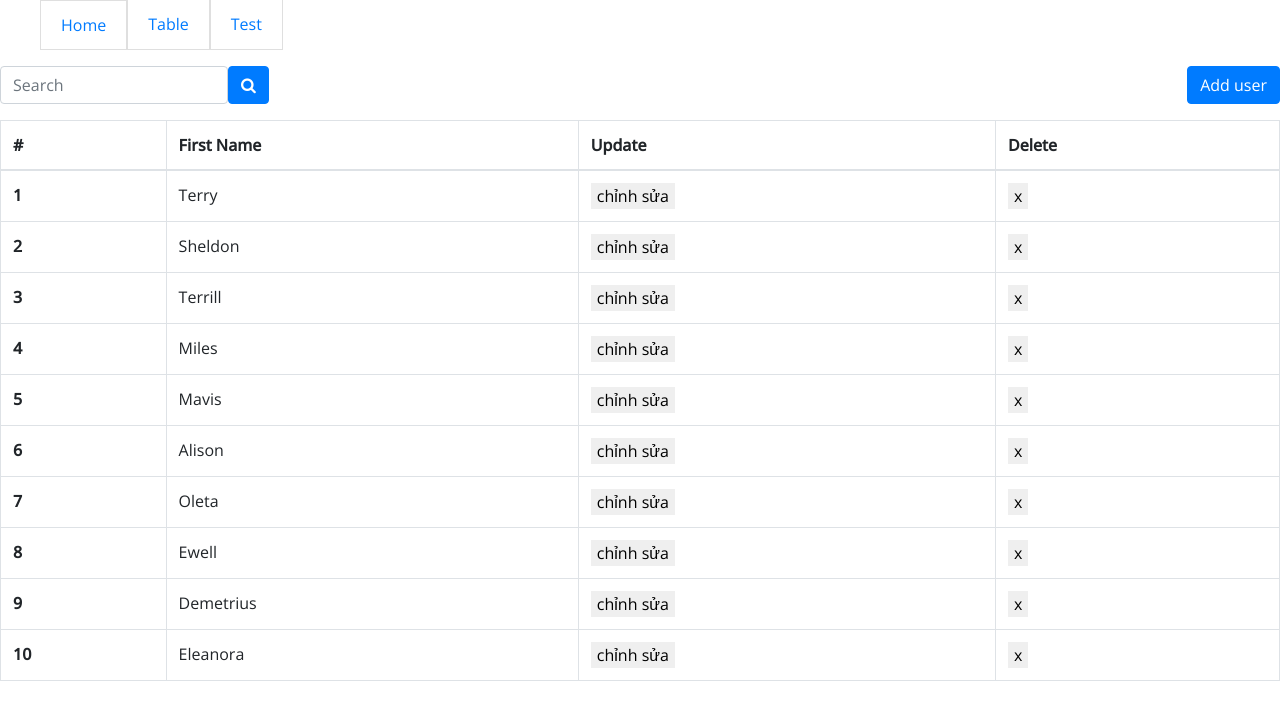
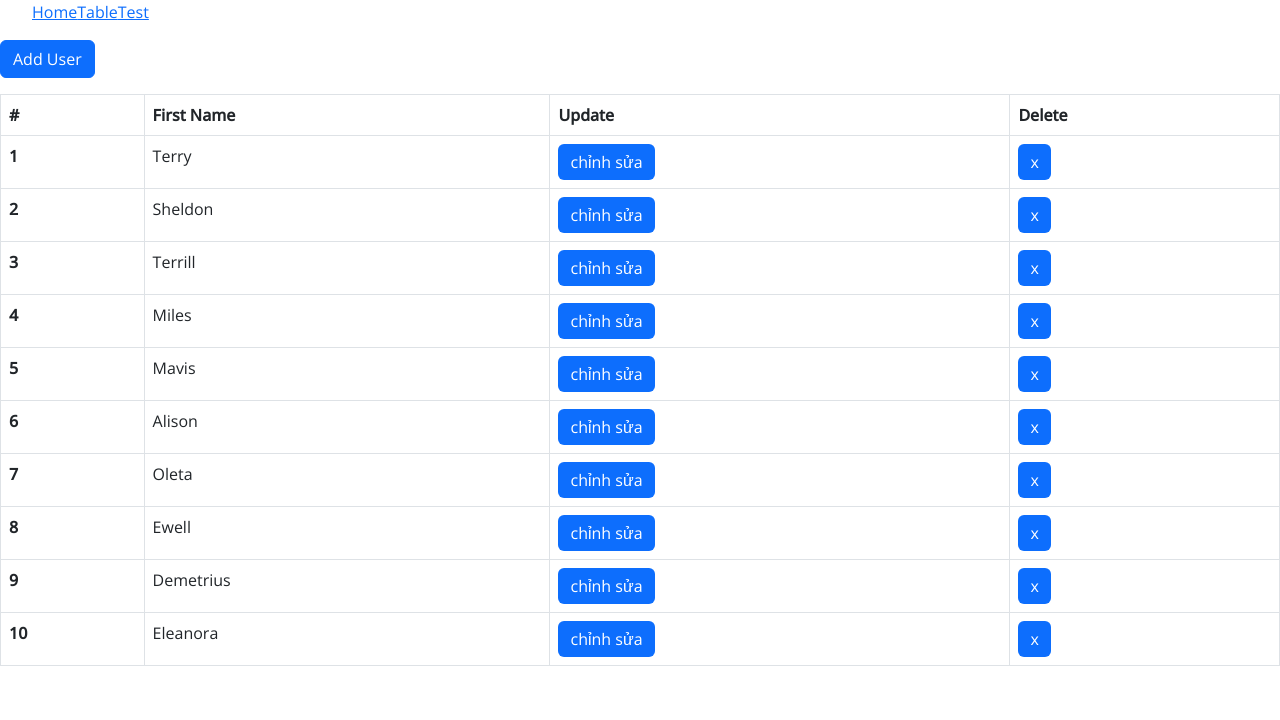
Before and after one commit to mooner23122001/Reactjs, a React (Create React App) app: page /table in a window 1280 px wide. Shown: the top 720 px of the page. Built offline with nearby package versions, Linux system fonts and the light colour scheme.

Commit message:
xoa user +add du lieu vao edit user

```diff
--- a/package.json
+++ b/package.json
@@ -6,7 +6,7 @@
     "@testing-library/jest-dom": "^5.16.5",
     "@testing-library/react": "^13.4.0",
     "@testing-library/user-event": "^13.5.0",
-    "bootstrap": "^5.2.2",
+    "bootstrap": "^5.2.3",
     "localforage": "^1.10.0",
     "match-sorter": "^6.3.1",
     "react": "^18.2.0",
--- a/public/index.html
+++ b/public/index.html
@@ -4,18 +4,6 @@
 <head>
   <meta charset="utf-8" />
   <link rel="icon" href="%PUBLIC_URL%/favicon.ico" />
-  <link rel="stylesheet" href="https://cdn.jsdelivr.net/npm/bootstrap@4.6.2/dist/css/bootstrap.min.css"
-    integrity="sha384-xOolHFLEh07PJGoPkLv1IbcEPTNtaed2xpHsD9ESMhqIYd0nLMwNLD69Npy4HI+N" crossorigin="anonymous">
-  <link rel="stylesheet" href="https://cdnjs.cloudflare.com/ajax/libs/font-awesome/4.7.0/css/font-awesome.min.css">
-  <script src="https://cdn.jsdelivr.net/npm/jquery@3.5.1/dist/jquery.slim.min.js"
-    integrity="sha384-DfXdz2htPH0lsSSs5nCTpuj/zy4C+OGpamoFVy38MVBnE+IbbVYUew+OrCXaRkfj"
-    crossorigin="anonymous"></script>
-  <script src="https://cdn.jsdelivr.net/npm/popper.js@1.16.1/dist/umd/popper.min.js"
-    integrity="sha384-9/reFTGAW83EW2RDu2S0VKaIzap3H66lZH81PoYlFhbGU+6BZp6G7niu735Sk7lN"
-    crossorigin="anonymous"></script>
-  <script src="https://cdn.jsdelivr.net/npm/bootstrap@4.6.2/dist/js/bootstrap.min.js"
-    integrity="sha384-+sLIOodYLS7CIrQpBjl+C7nPvqq+FbNUBDunl/OZv93DB7Ln/533i8e/mZXLi/P+"
-    crossorigin="anonymous"></script>
   <link rel="preconnect" href="https://fonts.googleapis.com">
   <link rel="preconnect" href="https://fonts.gstatic.com" crossorigin>
   <link href="https://fonts.googleapis.com/css2?family=Open+Sans:ital,wght@0,300;0,400;0,500;1,300&display=swap"
--- a/src/App.js
+++ b/src/App.js
@@ -1,5 +1,7 @@
 import './App.css';
 import { Routes, Route, Link } from 'react-router-dom';
+import { Modal, Button, Form } from "react-bootstrap";
+import "bootstrap/dist/css/bootstrap.css";
 import HomePage from './ShowWeb';
 import Table from './my-web/Table'
 import Test from './my-web/Test';
--- a/src/my-web/Section.js
+++ b/src/my-web/Section.js
@@ -1,5 +1,7 @@
 import React from 'react';
 import './Section.css';
+import { Modal, Button, Form } from "react-bootstrap";
+import "bootstrap/dist/css/bootstrap.css";
 
 const Section = () => {
     return (
--- a/src/my-web/Table.js
+++ b/src/my-web/Table.js
@@ -1,7 +1,7 @@
 import React from "react";
 import { useState } from "react";
-// import MenuTable from "./MenuTable";
-// import UserList from "./UserList";
+import { Modal, Button, Form } from "react-bootstrap";
+import "bootstrap/dist/css/bootstrap.css";
 let arr = [
     {
         id: 1,
@@ -625,13 +625,10 @@ let arr = [
     },
 ];
 const Table = () => {
-    function fix(e) { }
-    function deleteUser(e) { }
     const [user, setUser] = useState(arr);
     const [data, setData] = useState({ firstName: "", lastName: "", Age: null });
     const handleChange = (event) => {
-        setData({ ...data, [event.target.name]: event.target.value});
-        console.log([event.target.id])
+        setData({ ...data, [event.target.name]: event.target.value });
     };
     let html = user.map((val, index) => {
         return (
@@ -639,77 +636,59 @@ const Table = () => {
                 <th scope="row">{index + 1}</th>
                 <td>{val.firstName}</td>
                 <td>
-                    <button className="border-0" onClick={() => fix(val.id)}>
+                    <Button className="border-0" onClick={() => handleEdit(val.id)}>
                         chỉnh sửa
-                    </button>
+                    </Button>
                 </td>
                 <td>
-                    <button className="border-0" onClick={() => deleteUser(val.id)}>
+                    <Button className="border-0" onClick={() => deleteUser(val.id)}>
                         x
-                    </button>
+                    </Button>
                 </td>
             </tr>
         );
     });
     function submitForm(e) {
         e.preventDefault();
-        // let modal = document.getElementById("Add-user-modal");
         setUser([data, ...user]);
-        console.log(user)
+        setShow(false)
+    }
+    function deleteUser(e) {
+        user.splice(e-1, 1);
+        setUser([...user]);
+    }
+    const [show, setShow] = useState(false)
+    const HandleClose = () => {
+        setShow(false)
+    }
+    const handleEdit = (e) => {
+        setShow(true);
+        setData({firstName:user[e-1].firstName , lastName:user[e-1].lastName, Age:user[e-1].age})
+        console.log(user[e-1])
+    }
+    const handleAdd = () => {
+        setShow(true);
     }
     return (
         <div>
             <div>
                 <div className="input-group my-3">
-                    <div className="form-outline">
-                        <input
-                            id="search-input"
-                            type="search"
-                            className="form-control"
-                            placeholder="Search"
-                        />
+                    <Button variant="primary" onClick={handleAdd}>
+                        Add User
+                    </Button>
                 </div>
-                    <button
-                        id="search-button"
-                        type="button"
-                        className="btn btn-primary mr-auto"
-                    >
-                        <i className="fa fa-search"></i>
-                    </button>
-                    <button
-                        type="button"
-                        id="modal-add"
-                        className="btn btn-primary"
-                        data-toggle="modal"
-                        data-target="#Add-user-modal"
-                    >
-                        Add user
-                    </button>
-                </div>
-                <div className="modal" id="Add-user-modal">
-                    <div className="modal-dialog" role="document">
-                        <div className="modal-content">
-                            <form role="form" className="form-add-user">
-                                <div className="modal-header">
-                                    <h5 className="modal-title" id="exampleModalLabel">
-                                        Add a user
-                                    </h5>
-                                    <button
-                                        type="button"
-                                        className="close"
-                                        data-dismiss="modal"
-                                        aria-label="Close"
-                                    >
-                                        <span aria-hidden="true">&times;</span>
-                                    </button>
-                                </div>
-                                <div className="modal-body">
+                <Modal show={show}>
+                    <Modal.Header closeButton>
+                        <Modal.Title>Add a user</Modal.Title>
+                    </Modal.Header>
+                    <Modal.Body>
                         <div className="row py-3">
                             <div className="col star">
                                 <input
                                     type="text"
                                     id="firstName"
                                     name="firstName"
+                                    value={data.firstName}
                                     className="form-control"
                                     placeholder="Enter your first name"
                                     onChange={handleChange}
@@ -717,11 +696,12 @@ const Table = () => {
                                 />
                             </div>
                         </div>
-                                    <div className="form-group">
+                        <div className="form-group pb-3">
                             <input
                                 type="text"
                                 id="lastName"
                                 name="lastName"
+                                value={data.lastName}
                                 className="form-control"
                                 placeholder="Enter your last name"
                                 onChange={handleChange}
@@ -732,6 +712,7 @@ const Table = () => {
                             <input
                                 type="number"
                                 name="Age"
+                                value={data.Age}
                                 className="form-control"
                                 id="Age"
                                 placeholder="Your Age"
@@ -739,32 +720,20 @@ const Table = () => {
                                 required
                             />
                         </div>
-                                </div>
-                                <div className="modal-footer">
-                                    <button
-                                        type="button"
-                                        className="btn btn-secondary"
-                                        data-dismiss="modal"
-                                    >
-                                        Close
-                                    </button>
-                                    <input type="hidden" id="action" value="Add" />
-                                    <input type="hidden" id="check-id" value="" />
-                                    <a href="">
-                                        <button
+                    </Modal.Body>
+                    <Modal.Footer>
+                        <Button variant="secondary" onClick={HandleClose}>Close</Button>
+                            <Button
                                 className="btn btn-primary"
                                 id="sign-up"
                                 onClick={submitForm}
                             >
                                 Add
-                                        </button>
-                                    </a>
+                            </Button>
+                    </Modal.Footer>
+                </Modal>
             </div>
-                            </form>
-                        </div>
-                    </div>
-                </div>
-            </div>
+
             <table className="table table-bordered">
                 <thead>
                     <tr>
--- a/src/my-web/Test.js
+++ b/src/my-web/Test.js
@@ -1,18 +1,72 @@
 import React from 'react';
 import { useState } from 'react';
+import { Modal, Button, Form } from "react-bootstrap";
+import "bootstrap/dist/css/bootstrap.css";
+
 
 const Test = () => {
+    const [show, setShow] = useState(false)
+    const HandleClose = () => {
+        setShow(false)
+    }
+    const handleShow = () => {
+        setShow(true)
+    }
+    const handleChange = () => {
 
-    const [count, setCount] = useState(0)
-    const handleClick = () => setCount(count + 1)
-
+    }
     return (
         <div>
-            Current count {count}.
-            <div>
-                <button onClick={handleClick}>Increment Count!</button>
-            </div>
+            <Button variant="primary" onClick={handleShow}>
+                Launch Form modal
+            </Button>
+            <Modal show={show}>
+                <Modal.Header closeButton>
+                    <Modal.Title>Add a user</Modal.Title>
+                </Modal.Header>
+                <Modal.Body>
+                    <div className="row py-3">
+                        <div className="col star">
+                            <input
+                                type="text"
+                                id="firstName"
+                                name="firstName"
+                                className="form-control"
+                                placeholder="Enter your first name"
+                                onChange={handleChange}
+                                required
+                            />
+                        </div>
+                    </div>
+                    <div className="form-group pb-3">
+                        <input
+                            type="text"
+                            id="lastName"
+                            name="lastName"
+                            className="form-control"
+                            placeholder="Enter your last name"
+                            onChange={handleChange}
+                            required
+                        />
+                    </div>
+                    <div className="form-group">
+                        <input
+                            type="number"
+                            name="Age"
+                            className="form-control"
+                            id="Age"
+                            placeholder="Your Age"
+                            onChange={handleChange}
+                            required
+                        />
+                    </div>
+                </Modal.Body>
+                <Modal.Footer>
+                    <Button variant="secondary" onClick={HandleClose}>Close</Button>
+                </Modal.Footer>
+            </Modal>
         </div>
+
     );
 };
 
```
Also changed, not shown: 1 other file (tests, documents, lock files or other folders). Lines whose indentation alone changed are shown as unchanged.
